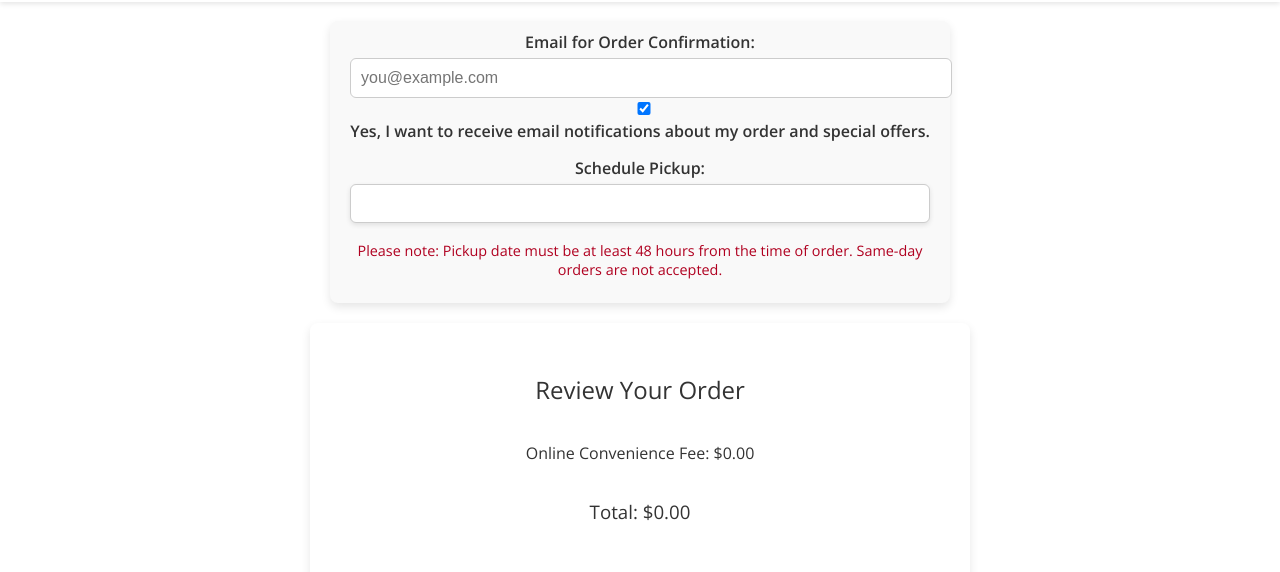
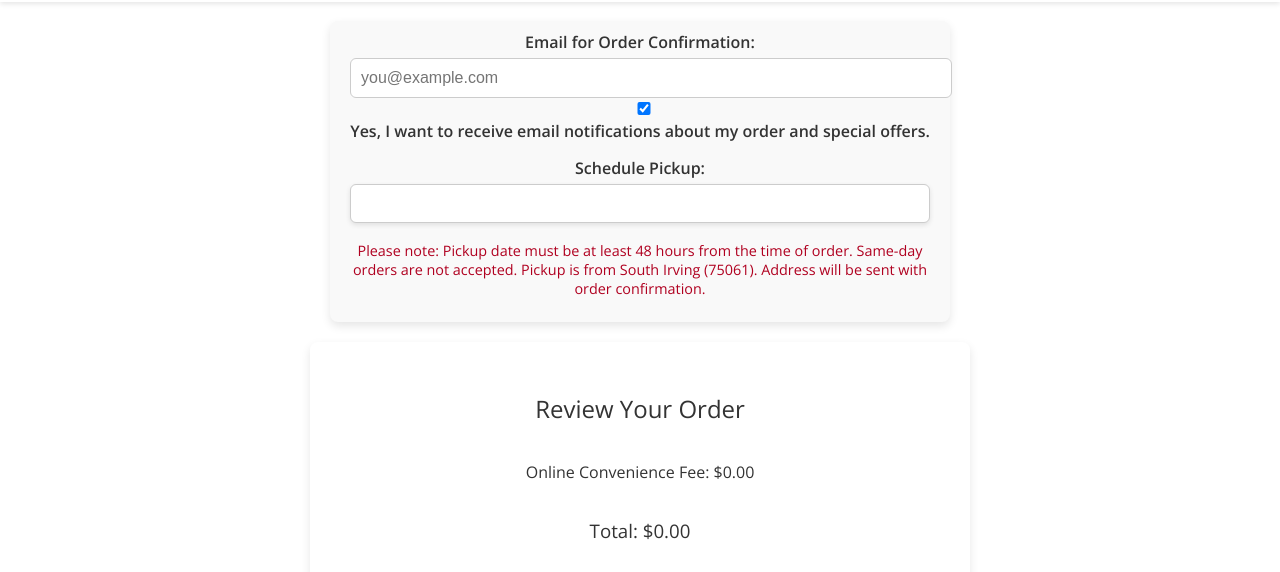
Before and after one commit to mpedrazah/bascom-bread-co, a website: page public/checkout.html in a window 1280 px wide. Shown: the part 169-741 px from the top of the page. Drawn offline with nearby package versions, Linux system fonts and the light colour scheme; no server answers.

Commit message:
Update checkout.html

```diff
--- a/public/checkout.html
+++ b/public/checkout.html
@@ -51,6 +51,7 @@
       </div>
       <p style="color: #b00020; font-size: 0.9rem; margin-top: 8px;">
         Please note: Pickup date must be at least 48 hours from the time of order. Same-day orders are not accepted.
+        Pickup is from South Irving (75061). Address will be sent with order confirmation.
       </p>
     </div>
 
```
